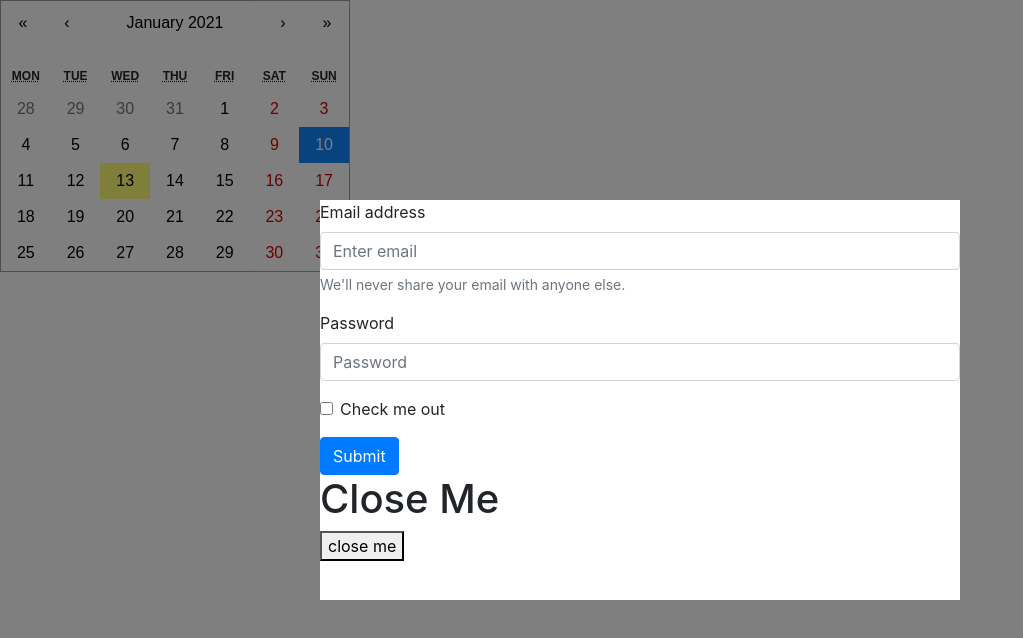
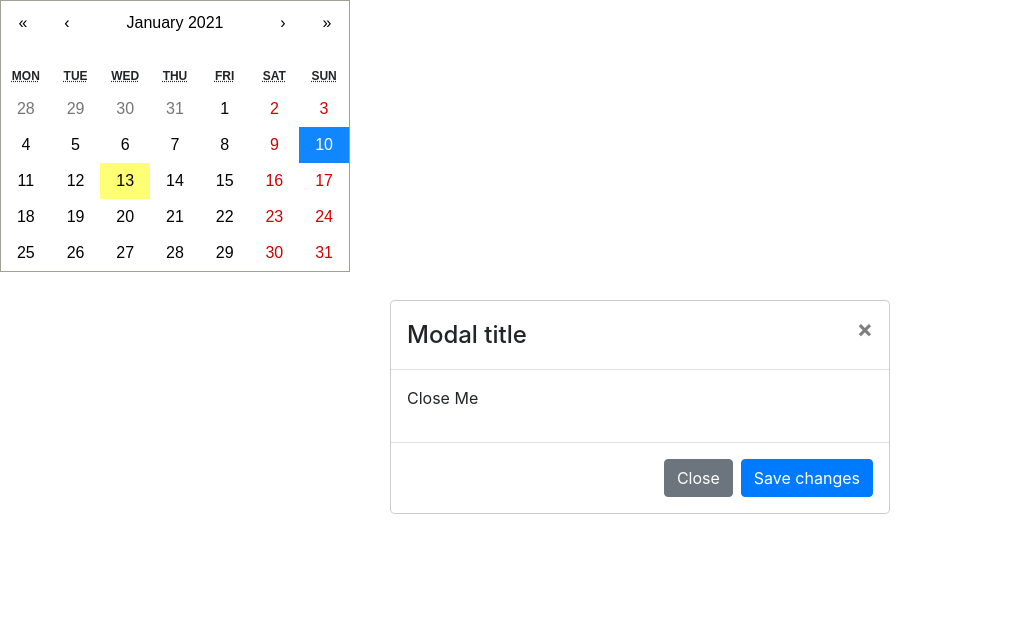
Before and after one commit to Gordiy/Event-Reminder, a React (Create React App) app in the folder client/: page / in a window 1280 px wide. Both pictures are taken after a click on the button "10". Shown: the top 638 px of the page, without its empty margins (0-1023 px from the left). Built offline with nearby package versions, Linux system fonts and the light colour scheme.

Commit message:
created pop up window as bootstrap object

```diff
--- a/client/src/index.js
+++ b/client/src/index.js
@@ -5,18 +5,27 @@
 import 'react-calendar/dist/Calendar.css';
 import reportWebVitals from './reportWebVitals';
 import Calendar from 'react-calendar';
-// import Popup from 'reactjs-popup';
+import { Modal } from 'react-bootstrap';
+import { Button } from 'react-bootstrap';
+
 
 class Popup extends React.Component {
 	render() {
 	  return (
-		<div className='popup'>
-		  <div className='popup_inner'>
-			<EventForm/>
-			<h1>{this.props.text}</h1>
-		  <button onClick={this.props.closePopup}>close me</button>
-		  </div>
-		</div>
+		<Modal.Dialog>
+			<Modal.Header closeButton>
+				<Modal.Title>Modal title</Modal.Title>
+			</Modal.Header>
+
+			<Modal.Body>
+				<p>{this.props.text}</p>
+			</Modal.Body>
+
+			<Modal.Footer>
+				<Button onClick={this.props.closePopup} variant="secondary">Close</Button>
+				<Button variant="primary">Save changes</Button>
+			</Modal.Footer>
+		</Modal.Dialog>
 	  );
 	}
   }
```
Also changed, not shown: 1 other file (tests, documents, lock files or other folders).
